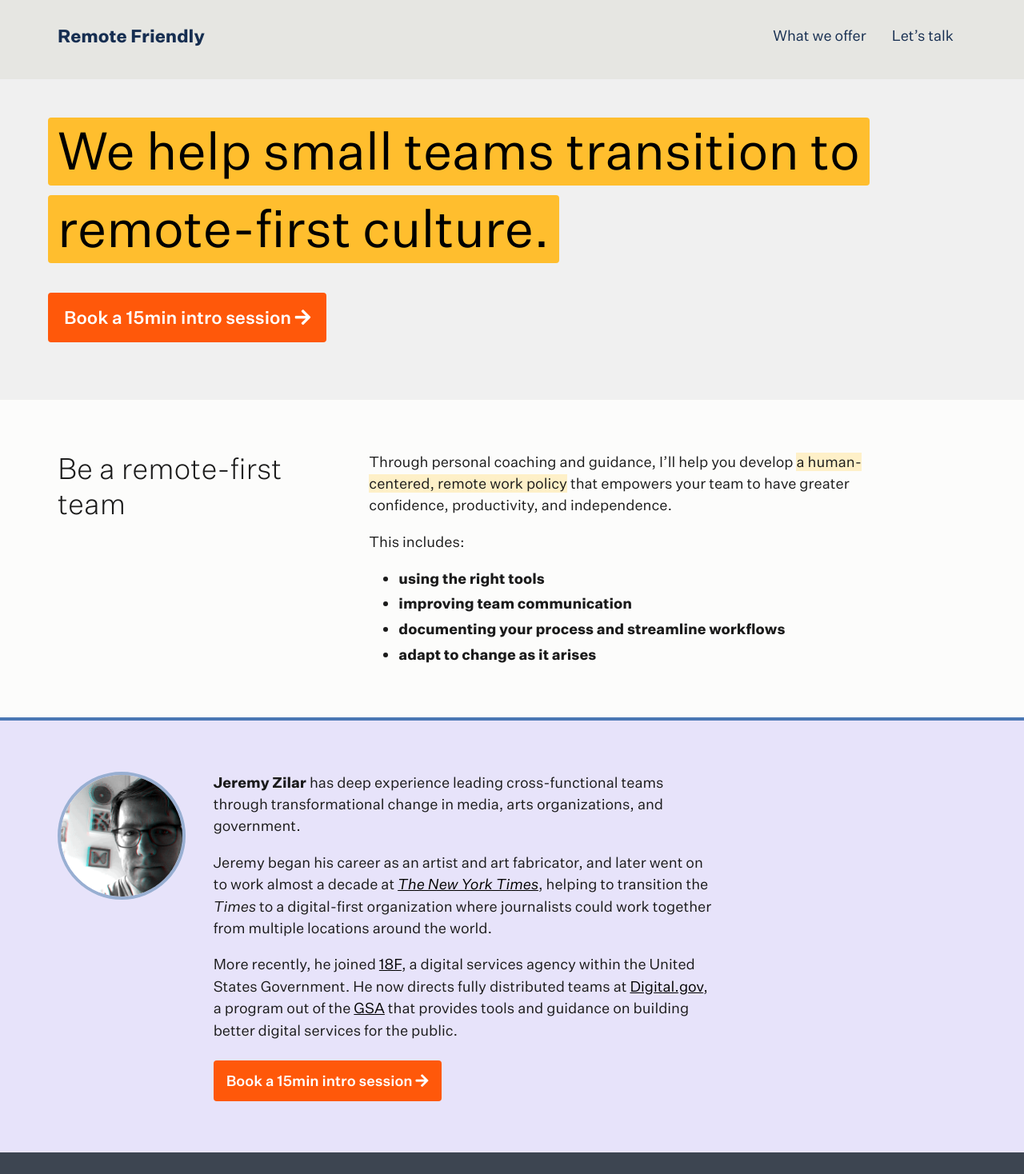
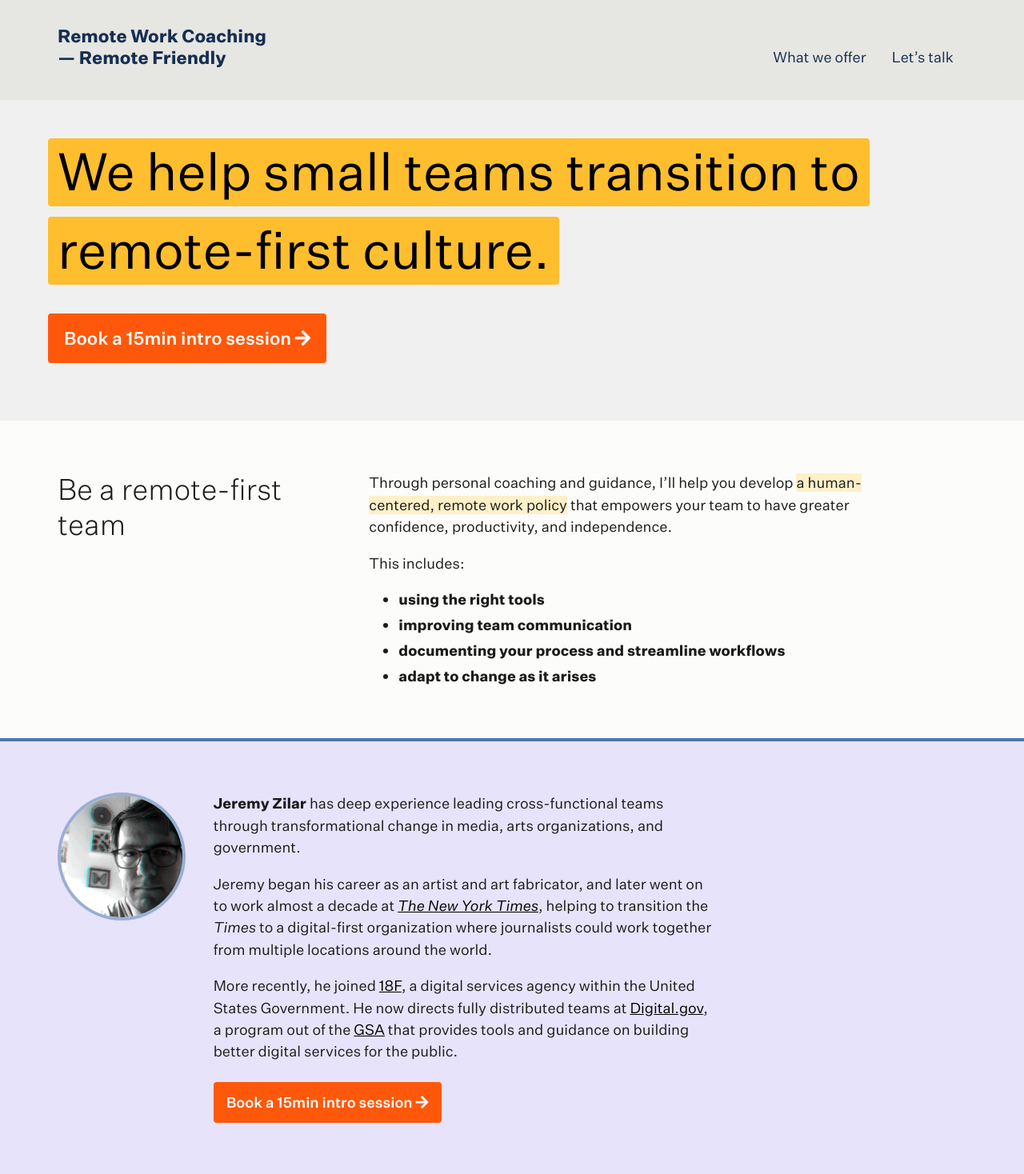
Before and after one commit to jeremyzilar/remotework.team, a Jekyll site: the page built from index.md, in a window 1280 px wide. Shown: the whole page at 80% size. Built offline with Jekyll 4.4.1, drawn with Linux system fonts in a browser that asks for light colours; nearby versions of some CDN libraries; before the commit the page ends 1441 px from its top, so only the background shows below that.

Commit message:
update title tag

```diff
--- a/_config.yml
+++ b/_config.yml
@@ -13,7 +13,7 @@
 # you will see them accessed via {{ site.title }}, {{ site.email }}, and so on.
 # You can create any custom variable you would like, and they will be accessible
 # in the templates via {{ site.myvariable }}.
-title: Remote Friendly
+title: Remote Work Coaching — Remote Friendly
 email: jeremyzilar@gmail.com
 description: "We help small teams transition to working remotely."
 baseurl: "/" # the subpath of your site, e.g. /blog
--- a/_includes/head.html
+++ b/_includes/head.html
@@ -3,7 +3,11 @@
   <meta http-equiv="X-UA-Compatible" content="IE=edge">
   <meta name="viewport" content="width=device-width, initial-scale=1">
 
+  <title>Remote Work Coaching for Teams | Remote Friendly</title>
+
+
   {% seo %}
+  {% seo title=false %}
 
   <!-- CSS -->
   <link rel="stylesheet" href="{{ "/assets/dist/styles.css" | baseurl }}">
```
